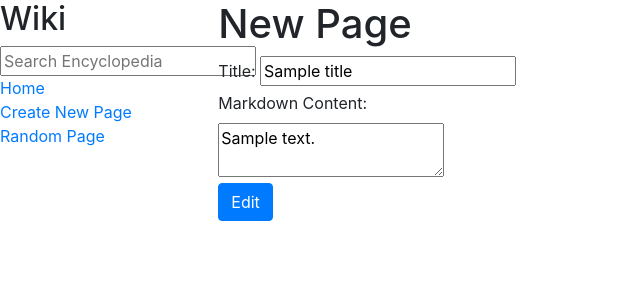
After one commit to ayushghatalia/ASCII-WIKI, a Django app: template encyclopedia/templates/encyclopedia/edit.html in a window 1280 px wide. The commit adds this page. Shown: the top 300 px of the page, without its empty margins (0-640 px from the left). Run offline with Django 3.2, Linux system fonts and the light colour scheme; the template is opened without the code that fills it: most values are stand-ins (such as "Sample title", 1, 10 or a date in 2020); some libraries are stand-ins or nearby versions.

Commit message:
Complete

```diff
--- /dev/null
+++ b/encyclopedia/templates/encyclopedia/edit.html
@@ -0,0 +1,22 @@
+{% extends "encyclopedia/layout.html" %}
+
+{% block title %}
+    Encyclopedia
+{% endblock %}
+
+{% block body %}
+    <h1>New Page</h1>
+
+    <form action = "{% url 'save_edit' %}" method="POST">
+        {% csrf_token %}
+        <label>Title:</label>
+        <input type="text" name="title" placeholder="Enter a title" value="{{title}}">
+        <br>
+        <label>Markdown Content:</label>
+        <br>
+        <textarea name="Content">{{ content }}</textarea>
+        <br>
+        <input type = "submit" value="Edit" class="btn btn-primary">
+    </form>
+
+{% endblock %}
--- a/encyclopedia/templates/encyclopedia/entry.html
+++ b/encyclopedia/templates/encyclopedia/entry.html
@@ -7,5 +7,11 @@
 {% block body %}
     {{ content | safe }}
 
+    <form action = "{% url 'edit' %}" method = "POST" >
+        {% csrf_token %}
+        <input type = "hidden" name="entry_title" value = "{{ title }}" >
+        <input type = "submit" value="Edit" class="btn btn-danger" >
+    </form>
+
 
 {% endblock %}
--- a/encyclopedia/templates/encyclopedia/layout.html
+++ b/encyclopedia/templates/encyclopedia/layout.html
@@ -23,7 +23,7 @@
                     <a href = "{% url 'new_page' %}">Create New Page</a>
                 </div>
                 <div>
-                    Random Page
+                    <a href = "{% url 'random'%}">Random Page</a>
                 </div>
                 {% block nav %}
                 {% endblock %}
--- a/encyclopedia/urls.py
+++ b/encyclopedia/urls.py
@@ -7,4 +7,7 @@ urlpatterns = [
     path("wiki/<str:title>", views.entry, name="entry"),
     path("/search", views.search, name="search"),
     path("/new", views.new_page, name = "new_page"),
+    path("/edit", views.edit, name="edit"),
+    path("/save_edit", views.save_edit, name="save_edit"),
+    path("/random", views.random, name = "random"),
 ]
```
Also changed, not shown: encyclopedia/views.py (+30 -0 lines), entries/HTML.md (+12 -0 lines), entries/coffee.md (deleted, +0 -1 lines), entries/tea.md (deleted, +0 -1 lines).
